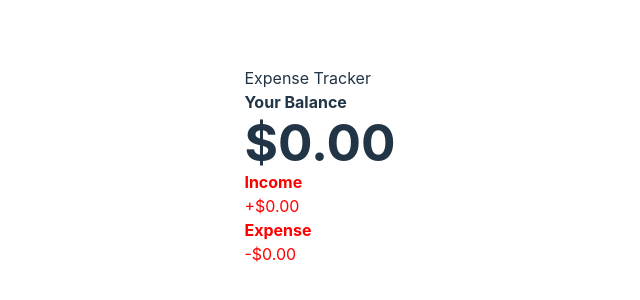
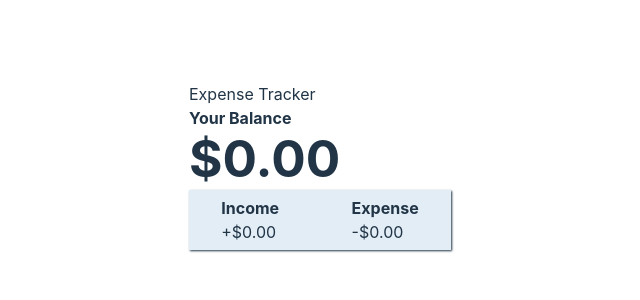
Before and after one commit to VishalKhandagale88/react-projects, a React (Vite) app in the folder money-tracker/: page / in a window 1280 px wide. Shown: the part 234-534 px from the top of the page, without its empty margins (320-960 px from the left). Built offline with nearby package versions, Linux system fonts and the light colour scheme.

Commit message:
adde style for .ico-exp-container

```diff
--- a/money-tracker/src/css/IncomeExpensesCss.css
+++ b/money-tracker/src/css/IncomeExpensesCss.css
@@ -1,3 +1,9 @@
 .ico-exp-container{
-    color: red;
+    background-color: rgb(227, 237, 246);
+    display: flex;
+    padding: 6px;
+    width: 250px;
+    margin-top: 4px;
+    box-shadow: 1px 0.5px 2px   ;
+    column-gap: 20px;
 }
```
